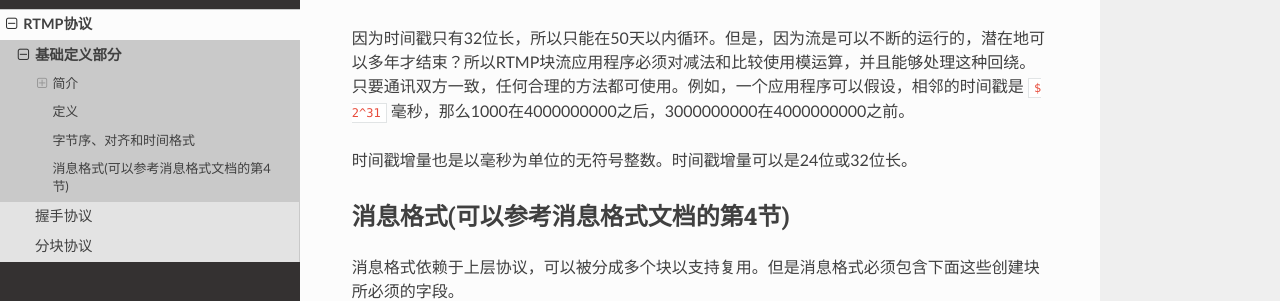
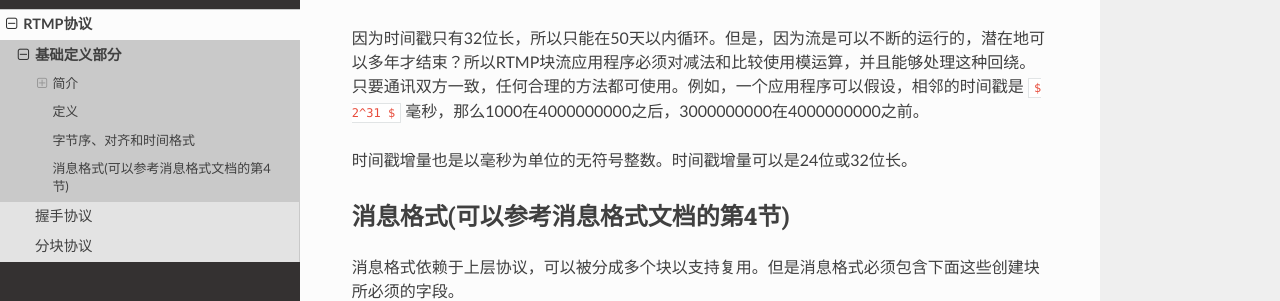
Before and after one commit to asdlei99/BroadcastingStack, a Sphinx documentation site: the page built from docs/source/protocol/BasicDefinitions.md, in a window 1280 px wide and 900 px high, scrolled down 1861 px. Shown: the part 154-455 px from the top of the window. Built offline with Sphinx 7.4.7 and the Read the Docs theme 2.0.0, drawn with Linux system fonts in a browser that asks for light colours.

```diff
--- a/docs/source/protocol/BasicDefinitions.md
+++ b/docs/source/protocol/BasicDefinitions.md
@@ -70,7 +70,7 @@ RTMP块流中的时间戳是用整数表示的，以毫秒为单位的相对时
 
 时间戳必须是单调递增的，并且是线性增长的。这样可以使应用程序处理同步，测量带宽，注入检测和进行流控制。
 
-因为时间戳只有32位长，所以只能在50天以内循环。但是，因为流是可以不断的运行的，潜在地可以多年才结束？所以RTMP块流应用程序必须对减法和比较使用模运算，并且能够处理这种回绕。只要通讯双方一致，任何合理的方法都可使用。例如，一个应用程序可以假设，相邻的时间戳是 `$ 2^31` 毫秒，那么1000在4000000000之后，3000000000在4000000000之前。
+因为时间戳只有32位长，所以只能在50天以内循环。但是，因为流是可以不断的运行的，潜在地可以多年才结束？所以RTMP块流应用程序必须对减法和比较使用模运算，并且能够处理这种回绕。只要通讯双方一致，任何合理的方法都可使用。例如，一个应用程序可以假设，相邻的时间戳是 `$ 2^31 $` 毫秒，那么1000在4000000000之后，3000000000在4000000000之前。
 
 时间戳增量也是以毫秒为单位的无符号整数。时间戳增量可以是24位或32位长。
 
```
